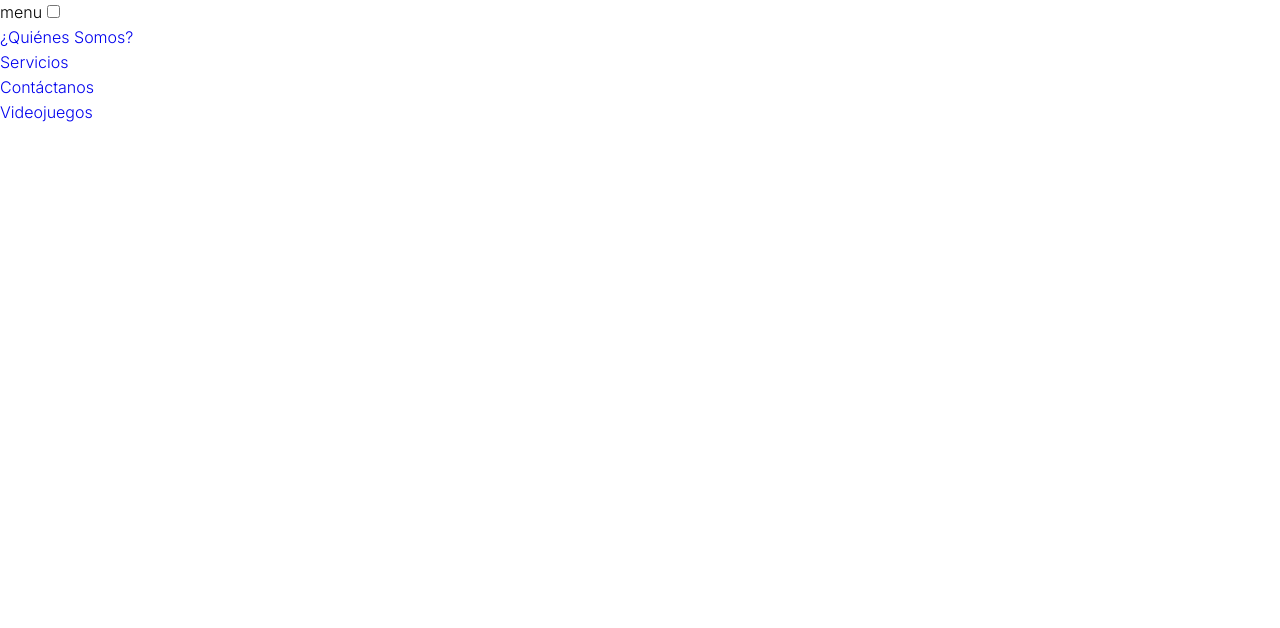
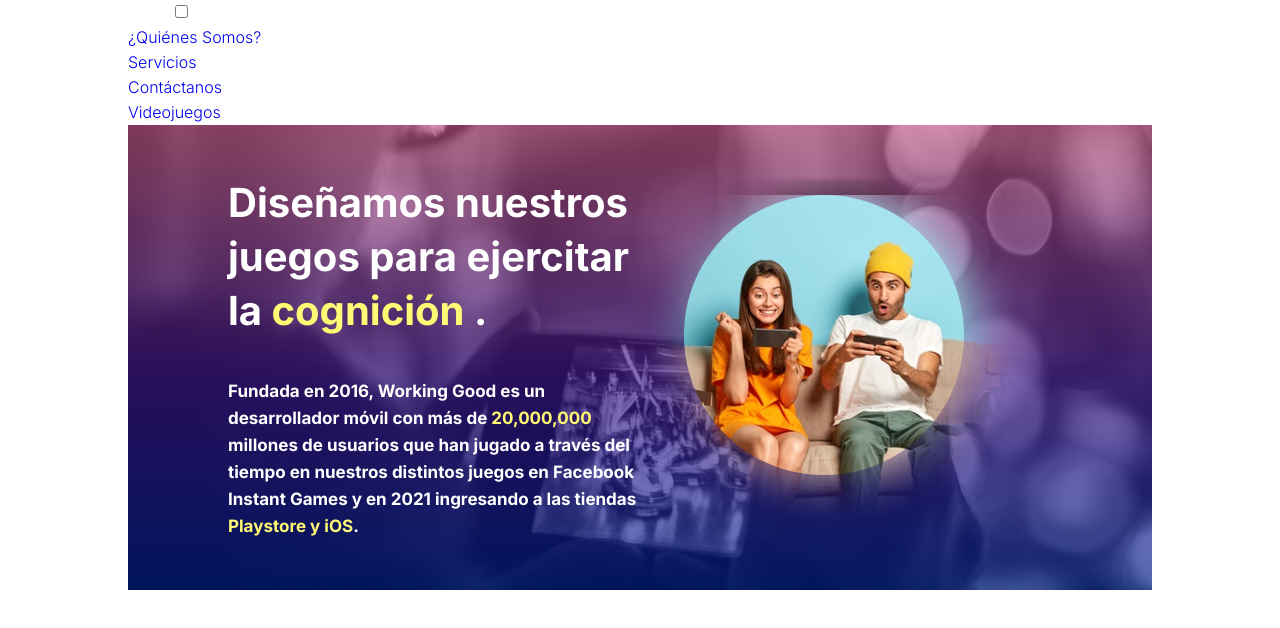
Before and after one commit to alexadictiva/workingGood, a plain HTML site: page index.html in a window 1280 px wide. Drawn offline with Linux system fonts and the light colour scheme.

Commit message:
Creando seccion Banner y estilizando con modulo

```diff
--- a/index.html
+++ b/index.html
@@ -8,6 +8,7 @@
     <title>Working Good</title>
   </head>
   <body>
+    <div class="wrapper">
       <header class="header">
         <div>
           <label for="buttonMenu">
@@ -29,13 +30,45 @@
             <li class="itemMenu">
               <a href="contact" class="linkMenu">Contáctanos</a>
             </li>
-          <li class="itemMenu">
+            <li class="itemMenu buttonVideogame">
               <a href="videogames" class="linkMenu">Videojuegos</a>
             </li>
           </ul>
         </nav>
       </header>
-    <main></main>
+      <main>
+        <section class="bannerContainer">
+          <div class="bannerOverlay">
+            <div class="bannerContent">
+              <div class="bannerImgContainer">
+                <img
+                  src="./assets/img/bannerImg.png"
+                  alt="Guys playing videogames"
+                />
+              </div>
+              <div class="bannerDescription">
+                <h1>
+                  Diseñamos nuestros juegos para ejercitar la
+                  <span>cognición</span> .
+                </h1>
+                <p>
+                  Fundada en 2016, Working Good es un desarrollador móvil con
+                  más de
+                  <span>20,000,000</span> millones de usuarios que han jugado a
+                  través del tiempo en nuestros distintos juegos en Facebook
+                  Instant Games y en 2021 ingresando a las tiendas
+                  <span>Playstore y iOS</span>.
+                </p>
+              </div>
+            </div>
+          </div>
+        </section>
+        <section class="introContainer" id="about"></section>
+        <section class="servicesContainer" id="services"></section>
+        <section class="videogamesContainer"></section>
+        <section class="contactContainer" id="contact"></section>
+      </main>
       <footer></footer>
+    </div>
   </body>
 </html>
--- /dev/null
+++ b/sass/_banner.scss
@@ -0,0 +1,65 @@
+.bannerContainer {
+  width: 100%;
+  background-image: url(./../assets/img/bannerBg.png);
+  background-position: center;
+  background-repeat: no-repeat;
+  background-size: cover;
+  .bannerOverlay {
+    background-image: $gradient1;
+    width: 100%;
+    height: 100%;
+    padding: 40px;
+    .bannerContent {
+      display: flex;
+      flex-direction: column;
+
+      .bannerDescription {
+        h1 {
+          margin-bottom: 40px;
+          font: $headLine1;
+          text-align: center;
+          span {
+            color: $colorSecondary;
+          }
+        }
+        p {
+          font: $headLine5;
+          span {
+            color: $colorSecondary;
+          }
+        }
+      }
+    }
+  }
+}
+
+@media screen and (min-width: 768px) {
+  .bannerContainer {
+    .bannerOverlay {
+      padding: 40px;
+      .bannerContent {
+        flex-direction: row;
+        justify-content: center;
+        align-items: center;
+        .bannerImgContainer {
+          order: 2;
+          width: 50%;
+        }
+        .bannerDescription {
+          width: 50%;
+          order: 1;
+          h1 {
+            text-align: start;
+          }
+        }
+      }
+    }
+  }
+}
+@media screen and (min-width: 1024px) {
+  .bannerContainer {
+    .bannerOverlay {
+      padding: 50px 100px;
+    }
+  }
+}
--- a/sass/_generals.scss
+++ b/sass/_generals.scss
@@ -8,7 +8,12 @@ $headLine5: bold 1.7rem/2.7rem $fontBase;
 $headLine6: bold 1.3rem/1.9rem $fontBase;
 $body1: normal 1.6rem/2.5rem $fontBase;
 $body2: bold 1.6rem/2.5rem $fontBase;
-$gradient1: linear-gradient(180deg, #be5280 0%, #3c168e 55.73%, #002094 100%);
+$gradient1: linear-gradient(
+  180deg,
+  #be5281a1 0%,
+  #3c168ea1 55.73%,
+  #002094a1 100%
+);
 $gradiente2: linear-gradient(180deg, #001357 0%, #3c168e 53.65%, #be5280 100%);
 $colorPrimary: rgba(134, 59, 130, 1);
 $colorSecondary: rgba(255, 249, 116, 1);
@@ -29,6 +34,11 @@ $black: #000000;
 
 body {
   font: $body1;
+  color: $white;
+  overflow-x: hidden;
+  display: flex;
+  flex-direction: column;
+  align-items: center;
 }
 ul {
   list-style: none;
@@ -40,3 +50,8 @@ img {
   max-width: 100%;
   height: auto;
 }
+
+.wrapper {
+  width: 100%;
+  max-width: 1024px;
+}
--- a/sass/style.scss
+++ b/sass/style.scss
@@ -1,3 +1,3 @@
-
 @import url("https://fonts.googleapis.com/css2?family=Inter:wght@300;700&display=swap");
-@import "_generals"
+@import "_generals";
+@import "_banner";
```
Also changed, not shown: assets/img/bannerBg.png (added), assets/img/bannerImg.png (added), css/style.css, 1 other file. Lines whose indentation alone changed are shown as unchanged.
